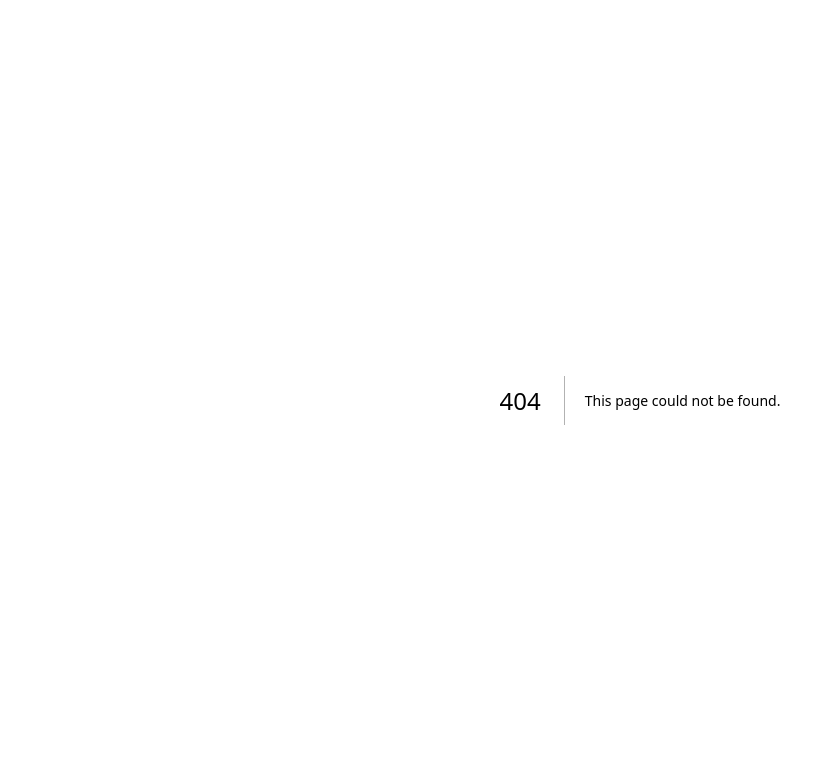
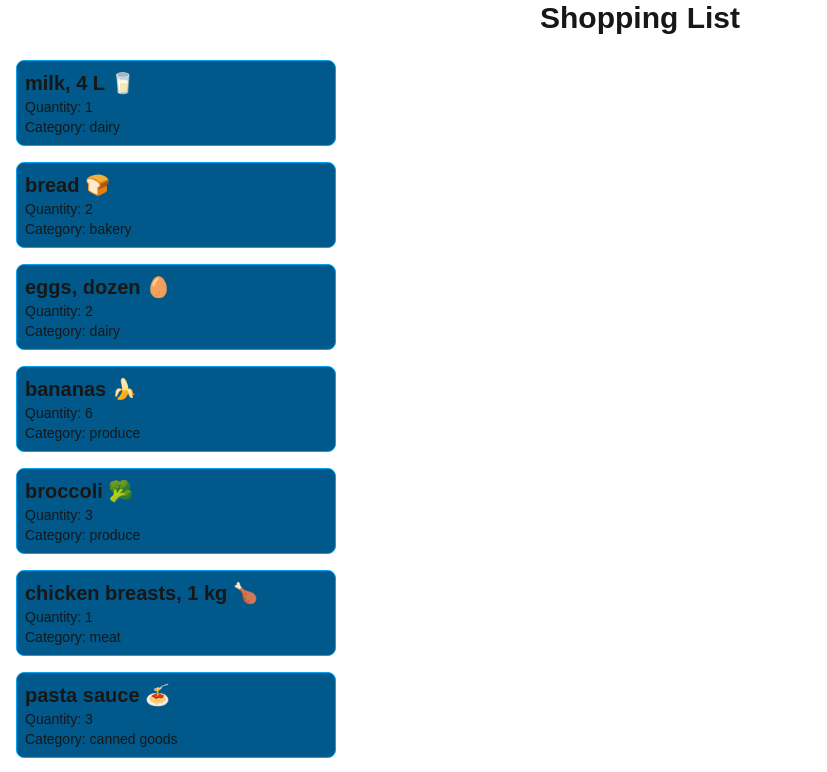
Before and after one commit to MonicaLeung0/cprg306-assignments, a Next.js app: page /week-3 in a window 1280 px wide. Before the commit this address had no page. Shown: the top 772 px of the page, without its empty margins (0-827 px from the left). Built offline with nearby package versions, Linux system fonts and the light colour scheme.

Commit message:
week-3 assignment completed

```diff
--- a/app/layout.js
+++ b/app/layout.js
@@ -12,7 +12,7 @@ const geistMono = Geist_Mono({
 });
 
 export const metadata = {
-  title: "Create Next App",
+  title: "Shopping List",
   description: "Generated by create next app",
 };
 
--- a/app/page.js
+++ b/app/page.js
@@ -6,6 +6,8 @@ export default function Home() {
       <h1>CPRG 306: Web Development 2 - Assignments</h1>
       <ul>
         <li><Link className="text-cyan-600 underline hover:text-cyan-300" href="/week-2">Week 2 Assignments</Link></li>
+        <li><Link className="text-cyan-600 underline hover:text-cyan-300" href="/week-3">Week 3 Assignments</Link></li>
+
       </ul>
     </main>
   );
--- /dev/null
+++ b/app/week-3/item-list.js
@@ -0,0 +1,105 @@
+import Item from "./item";
+
+export default function ItemList()
+{
+    const item1 = {
+    name: "milk, 4 L 🥛",
+    quantity: 1,
+    category: "dairy",
+    };
+
+    const item2 = {
+    name: "bread 🍞",
+    quantity: 2,
+    category: "bakery",
+    };
+
+    const item3 = {
+    name: "eggs, dozen 🥚",
+    quantity: 2,
+    category: "dairy",
+    };
+
+    const item4 = {
+    name: "bananas 🍌",
+    quantity: 6,
+    category: "produce",
+    };
+
+    const item5 = {
+    name: "broccoli 🥦",
+    quantity: 3,
+    category: "produce",
+    };
+
+    const item6 = {
+    name: "chicken breasts, 1 kg 🍗",
+    quantity: 1,
+    category: "meat",
+    };
+
+    const item7 = {
+    name: "pasta sauce 🍝",
+    quantity: 3,
+    category: "canned goods",
+    };
+
+    const item8 = {
+    name: "spaghetti, 454 g 🍝",
+    quantity: 2,
+    category: "dry goods",
+    };
+
+    const item9 = {
+    name: "toilet paper, 12 pack 🧻",
+    quantity: 1,
+    category: "household",
+    };
+
+    const item10 = {
+    name: "paper towels, 6 pack",
+    quantity: 1,
+    category: "household",
+    };
+
+    const item11 = {
+    name: "dish soap 🍽️",
+    quantity: 1,
+    category: "household",
+    };
+
+    const item12 = {
+    name: "hand soap 🧼",
+    quantity: 4,
+    category: "household",
+    };
+
+    const items = [item1, item2, item3, item4, item5, item6, item7, item8, item9, item10, item11, item12];
+
+
+
+
+    return (
+        <div>
+            <ul>
+                   {items.map((item, index) => (
+                        <Item
+                            key={index}
+                            name={item.name}
+                            quantity={item.quantity}
+                            category={item.category}
+                        />
+                    ))}
+
+            </ul>
+
+        </div>
+
+    );
+
+
+
+
+
+
+}
--- /dev/null
+++ b/app/week-3/item.js
@@ -0,0 +1,10 @@
+export default function Item({ name, quantity, category })
+{
+    return (
+        <div className="border border-sky-500 bg-sky-800 w-full max-w-xs m-4 p-2 rounded-lg  a">
+            <h3 className="text-xl font-bold">{name}</h3>
+            <p className="text-sm">Quantity: {quantity}</p>
+            <p className="text-sm" >Category: {category}</p>
+        </div>
+    );
+}
--- /dev/null
+++ b/app/week-3/page.js
@@ -0,0 +1,14 @@
+import ItemList from "./item-list";
+
+export default function Page({ items }) {
+    return (
+        <div>
+            <h1 className="text-3xl font-bold text-center mb-6">
+                Shopping List
+            </h1>
+            <ItemList />
+
+        </div>
+
+    );
+}
```
